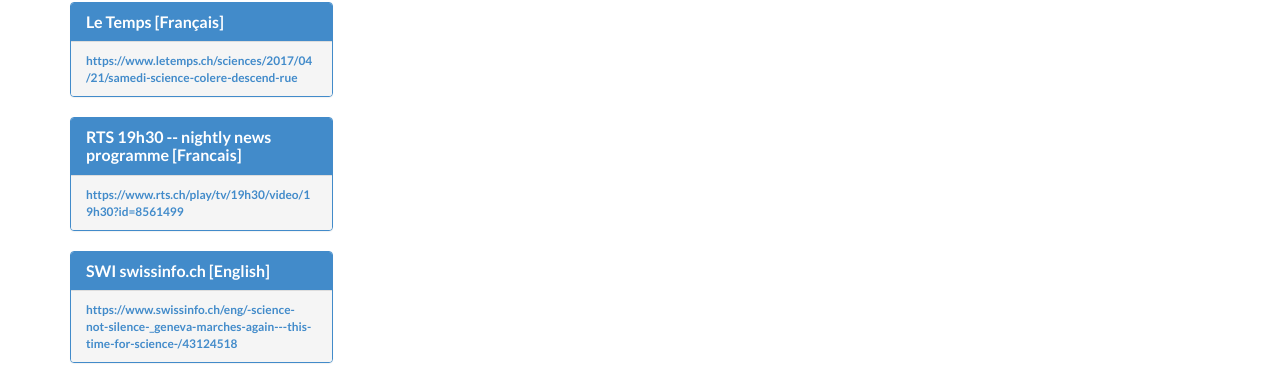
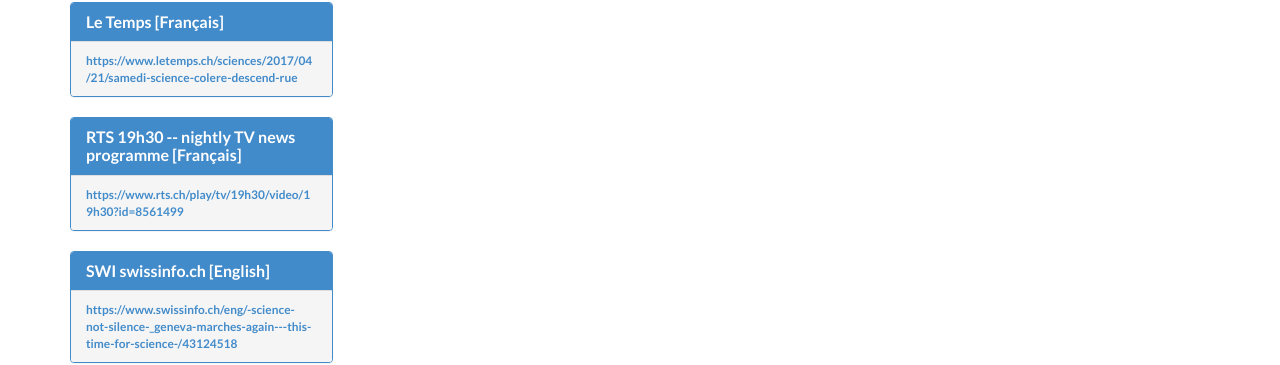
Before and after one commit to marchforsciencegeneva/marchforsciencegeneva.github.io, a Jekyll site: the page built from inthenews.html, in a window 1280 px wide and 900 px high, scrolled down 1908 px. Shown: the part 133-498 px from the top of the window. Built offline with Jekyll 4.4.1, drawn with Linux system fonts in a browser that asks for light colours.

Commit message:
Minor spelling update

```diff
--- a/_news/rts-19h30_22042017.markdown
+++ b/_news/rts-19h30_22042017.markdown
@@ -1,6 +1,6 @@
 ---
 link: https://www.rts.ch/play/tv/19h30/video/19h30?id=8561499
-title: RTS 19h30 -- nightly news programme [Francais]
+title: RTS 19h30 -- nightly TV news programme [Français]
 lang: french
 
 ---
```
